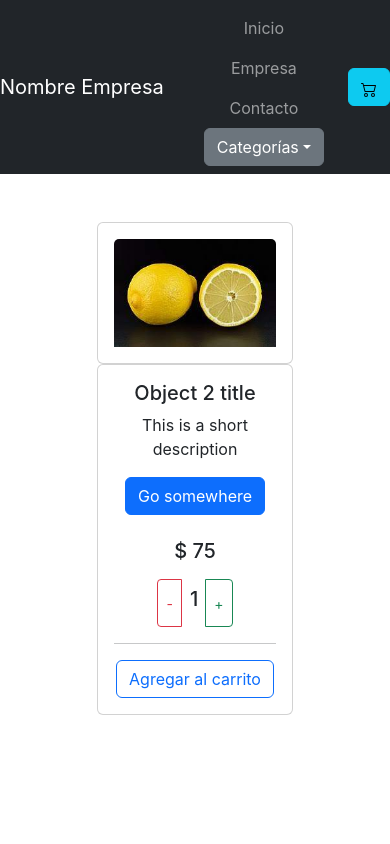
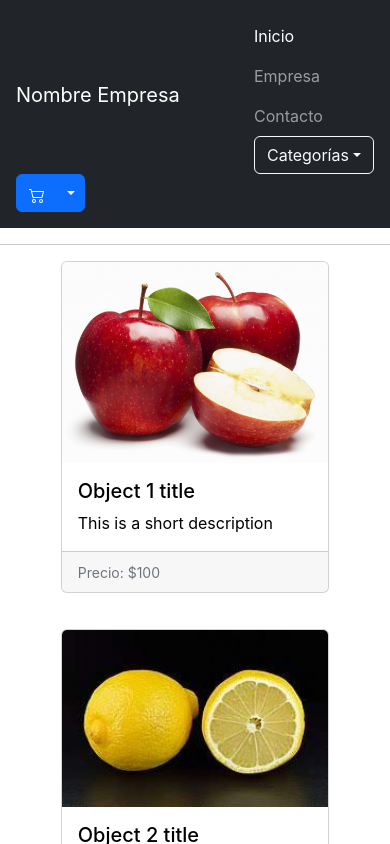
Before and after one commit to joseGiraudo/ecommerce-giraudo, a React (Create React App) app: page / in a window 390 px wide. Shown: the top 844 px of the page. Built offline with nearby package versions, Linux system fonts and the light colour scheme.

Commit message:
Agregado de Links y Routes con react router dom, y se modifico el navbar

```diff
--- a/src/App.js
+++ b/src/App.js
@@ -5,6 +5,8 @@ import NavBar from './components/NavBar';
 import ItemCount from './components/ItemCount';
 import ItemListContainer from './components/ItemListContainer';
 import ItemDetailContainer from './components/ItemDetailContainer';
+
+import { BrowserRouter as Router, Routes, Route } from 'react-router-dom';
 
 const estilos = {
   backgroundColor: 'blue',
@@ -16,16 +18,15 @@ const titulo = "Aquí se observaran los diferentes productos que se ofrezcan en
 
 function App() {
   return (
-    <div className="App">
+    <Router>
       <NavBar />
+      <Routes>
+        <Route path="/" element={ <ItemListContainer />} />
+        <Route path="detail/:itemId" element={ <ItemDetailContainer />} />
+        <Route path="/category/:categoryName" element={ <ItemListContainer />} />
 
-      {/* <ItemListContainer
-        titulo = {titulo}
-      />
-      <hr /> */}
-
-      <ItemDetailContainer />
-    </div>
+      </Routes>
+    </Router>
   );
 }
 
--- a/src/components/Item.js
+++ b/src/components/Item.js
@@ -1,4 +1,5 @@
 import React from 'react';
+import { Link } from 'react-router-dom';
 
 const Item = ({data}) => {
 
@@ -8,7 +9,7 @@ const Item = ({data}) => {
   return (
     <>
       <div className="card-group col mb-4 w-30">
-            <div className="card"  key={id}>
+            <Link to={`/detail/${id}`} className="card text-black" style={{textDecoration: 'none', hover: 'zoom-in'}} key={id}>
                 <img className="card-img-top h-auto" src={image} alt="Card image cap" />
                 <div className="card-body">
                   <h5 className="card-title">{title}</h5>
@@ -17,7 +18,7 @@ const Item = ({data}) => {
                 <div className="card-footer">
                   <small className="text-muted">Precio: ${price}</small>
                 </div>
-          </div>
+          </Link>
         </div>
     </>
   )
--- a/src/components/ItemDetail.js
+++ b/src/components/ItemDetail.js
@@ -2,7 +2,7 @@ import React, { useEffect, useState } from 'react';
 import ItemCount from './ItemCount';
 
 const ItemDetail = ({ item }) => {
-
+  console.log("item: ", item);
   const {id, title, price, image, description} = item;
 
   const agregarProducto = (cant) => {
@@ -12,21 +12,21 @@ const ItemDetail = ({ item }) => {
   return (
     <>
       <div className='w-75 p-5'>
-        <div class="row">
-          <div class="col-sm-6">
-            <div class="card">
-              <div class="card-body">
+        <div className="row">
+          <div className="col-sm-6">
+            <div className="card">
+              <div className="card-body">
                 <img className="card-img-top h-auto" src={image} alt="Card image cap" />
               </div>
             </div>
           </div>
-          <div class="col-sm-6">
-            <div class="card">
-              <div class="card-body">
-                <h5 class="card-title">{title}</h5>
-                <p class="card-text">{description}</p>
-                <a href="#" class="btn btn-primary">Go somewhere</a>
-                <h5 class="card-text pt-4">$ {price}</h5>
+          <div className="col-sm-6">
+            <div className="card">
+              <div className="card-body">
+                <h5 className="card-title">{title}</h5>
+                <p className="card-text">{description}</p>
+                <a href="#" className="btn btn-primary">Go somewhere</a>
+                <h5 className="card-text pt-4">$ {price}</h5>
                 <div>
                   <ItemCount
                     stock = {7}
--- a/src/components/ItemDetailContainer.js
+++ b/src/components/ItemDetailContainer.js
@@ -1,8 +1,12 @@
 import React, { useState, useEffect } from 'react';
 import ItemDetail from './ItemDetail';
 import getData from '../helper/helper';
+import { useParams } from 'react-router-dom';
 
 const ItemDetailContainer = () => {
+
+  const { itemId } = useParams();
+  console.log("useParams: ", typeof(itemId))
 
   const [data, setData] = useState({});
   const [loading, setLoading] = useState(true);
@@ -10,16 +14,17 @@ const ItemDetailContainer = () => {
   useEffect(() => {
     getData
       .then(res => {
-        setData(res.find(item => item.id === 2))
+        setData(res.find(item => item.id === parseInt(itemId)))
         setLoading(false)
       })
-  }, [])
+  }, [itemId])
   return (
     <>
       {
         loading ? <h3>cargando...</h3>
         :
         <div className="d-flex align-items-center justify-content-center" >
+          {console.log("data: ", data)}
           <ItemDetail item = {data} />
         </div>
       }
--- a/src/components/NavBar.js
+++ b/src/components/NavBar.js
@@ -1,39 +1,52 @@
 import React from 'react';
+import { NavLink } from 'react-router-dom';
 import CartWidget from './CartWidget';
 
 const NavBar = () => {
   return (
-    <nav className="navbar navbar-expand-lg navbar-dark bg-dark">
-      <a className="navbar-brand" href="#">
+    <nav className="navbar navbar-expand-lg navbar-dark bg-dark p-3">
+      <NavLink className="navbar-brand" to="/">
         Nombre Empresa
-      </a>
+      </NavLink>
       <div className="">
         <ul className="navbar-nav ">
           <li className="nav-item active">
-            <a className="nav-link" href="#">Inicio</a>
+            <NavLink className="nav-link" to="/">Inicio</NavLink>
           </li>
           <li className="nav-item">
-            <a className="nav-link" href="#">Empresa</a>
+            <NavLink className="nav-link" to="/company">Empresa</NavLink>
           </li>
           <li className="nav-item">
-            <a className="nav-link" href="#">Contacto</a>
+            <NavLink className="nav-link" to="/contact">Contacto</NavLink>
           </li>
           <div className='dropdown'>
-            <button className="btn btn-secondary dropdown-toggle" type="button" id="dropdownMenuButton" data-toggle="dropdown" aria-haspopup="true" aria-expanded="false">
+            <button className="btn  btn-outline-light dropdown-toggle" type="button" id="dropdownMenuButton" data-toggle="dropdown" aria-haspopup="true" aria-expanded="false">
               Categorías
             </button>
             <div className="dropdown-menu" aria-labelledby="dropdownMenuButton">
-              <a className="dropdown-item" href="#">Primer categoria</a>
-              <a className="dropdown-item" href="#">Segunda categoria</a>
-              <a className="dropdown-item" href="#">Tercer categoria</a>
+              <NavLink className="dropdown-item" to="/category">Primer categoria</NavLink>
+              <div class="dropdown-divider"></div>
+              <NavLink className="dropdown-item" to="/category">Segunda categoria</NavLink>
+              <div class="dropdown-divider"></div>
+              <NavLink className="dropdown-item" to="/category">Tercer categoria</NavLink>
             </div>
           </div>
         </ul>
       </div>
 
-      <button className="btn btn-info" type='button'  >
+      <div class="btn-group align-left">
+        <button type="button" class="btn btn-primary">
           <CartWidget />
-      </button>
+        </button>
+        <button type="button" class="btn btn-primary dropdown-toggle dropdown-toggle-split" data-toggle="dropdown" aria-haspopup="true" aria-expanded="false">
+          <span class="sr-only"></span>
+        </button>
+        <div class="dropdown-menu">
+          <NavLink className="dropdown-item" to="/category">Primer categoria</NavLink>
+          <NavLink className="dropdown-item" to="/category">Segunda categoria</NavLink>
+          <NavLink className="dropdown-item" to="/category">Tercer categoria</NavLink>
+        </div>
+      </div>
     </nav>
   )
 }
```
Also changed, not shown: src/helper/listaitems.txt (deleted).
